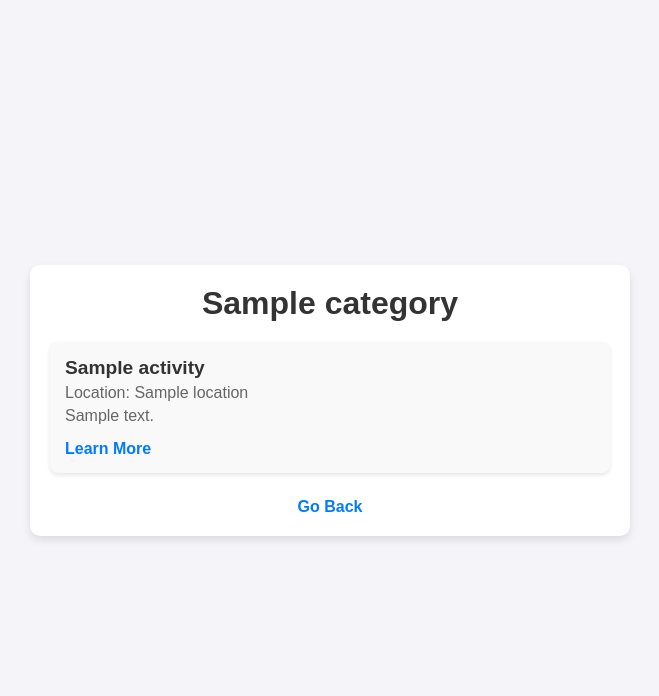
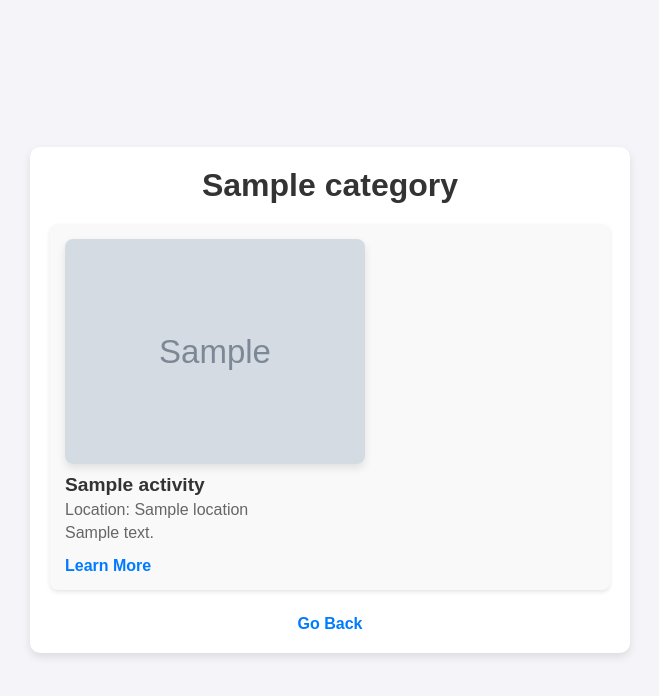
Before and after one commit to ksu-is/Today-s-Agenda, a Flask app: template templates/activities.html in a window 1280 px wide. Shown: the top 696 px of the page, without its empty margins (310-969 px from the left). Run offline with Flask 3, Linux system fonts and the light colour scheme; the template is opened without the code that fills it: most values are stand-ins (such as "Sample title", 1, 10 or a date in 2020); grey boxes marked "Sample" are stand-in pictures.

Commit message:
added to allow images to be shown

```diff
--- a/templates/activities.html
+++ b/templates/activities.html
@@ -9,6 +9,7 @@
         <ul>
             {% for activity in activities %}
                 <li>
+                    <img src="{{ activity.image }}" alt="{{ activity.name }}" class="activity-image">
                     <h2>{{ activity.name }}</h2>
                     <p>Location: {{ activity.location }}</p>
                     <p>{{ activity.description }}</p>
```
